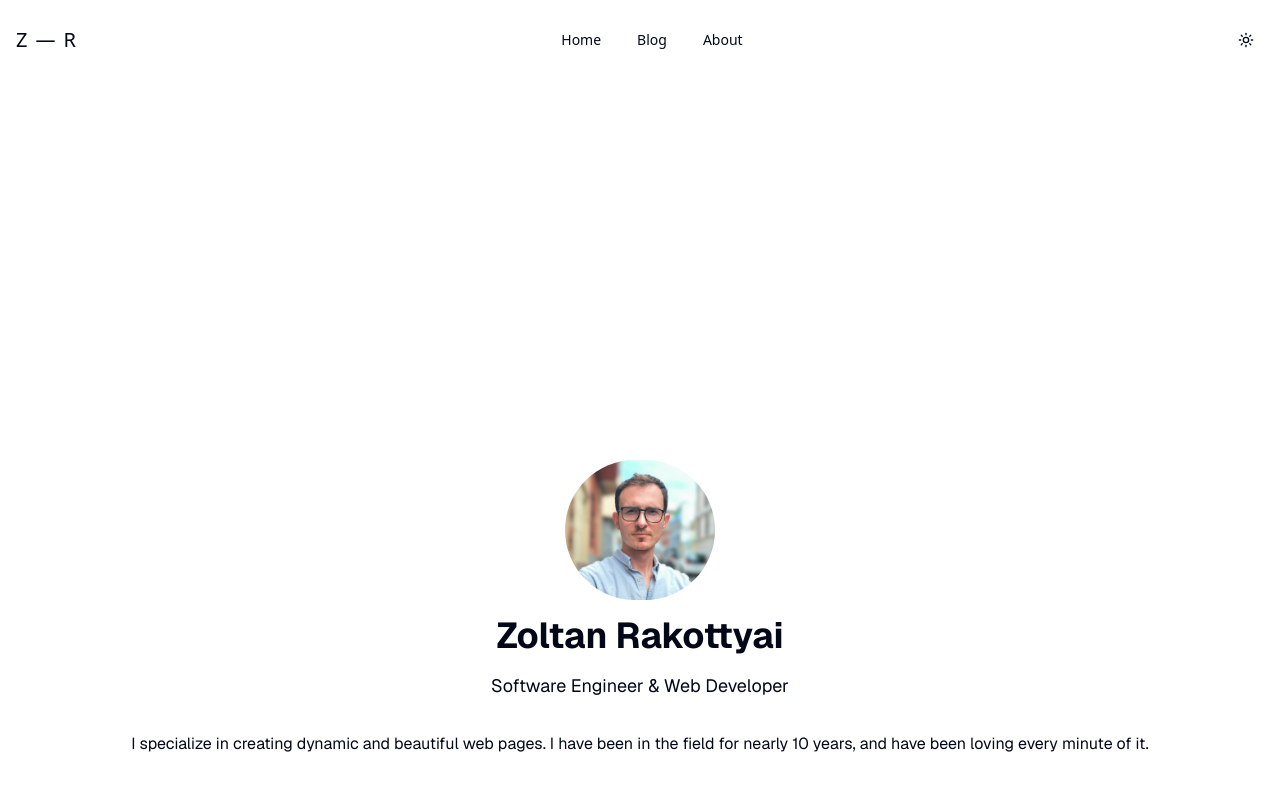
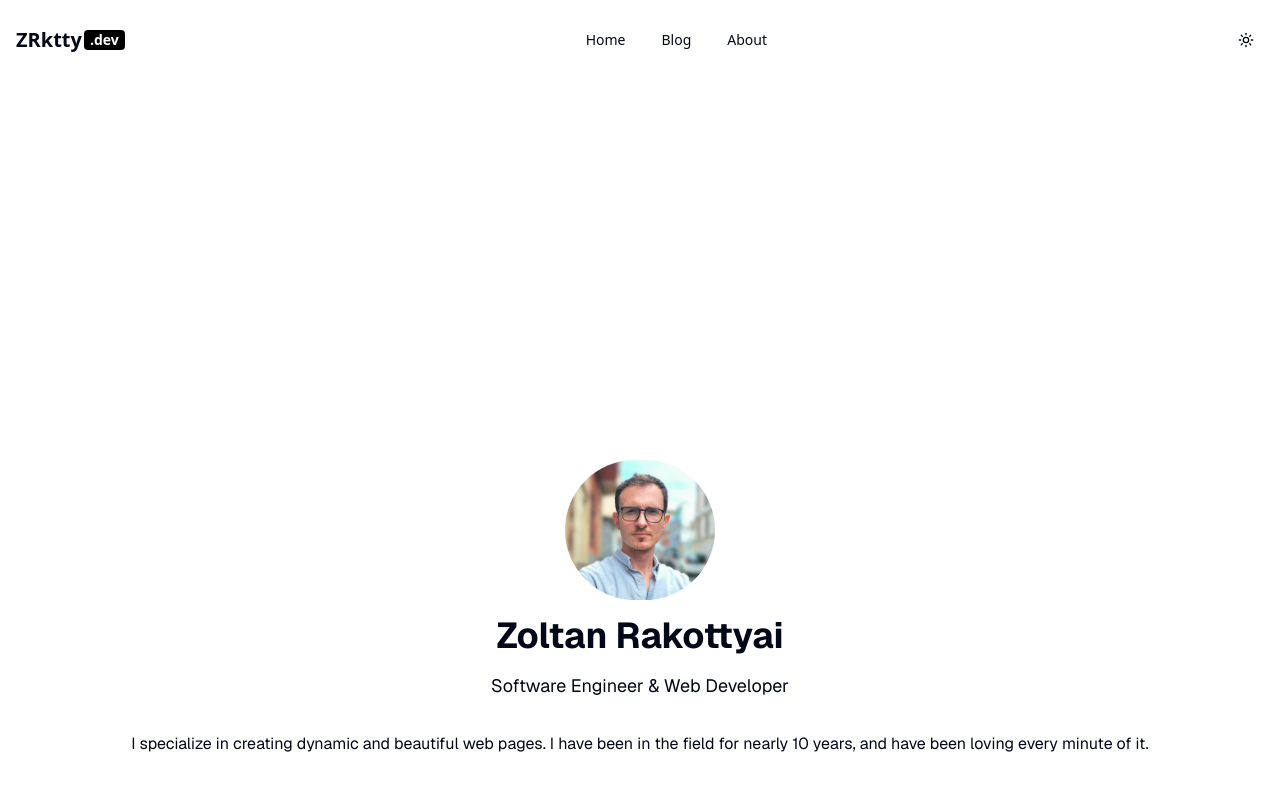
Before and after one commit to ZRktty/zrktty.dev, a Next.js app: page / in a window 1280 px wide. Shown: the top 786 px of the page. Built offline with nearby package versions, Linux system fonts and the light colour scheme.

Commit message:
feat(logo): update logo design and remove hover animations

```diff
--- a/src/components/Logo.tsx
+++ b/src/components/Logo.tsx
@@ -2,11 +2,8 @@
 'use client';
 
 import { motion } from "framer-motion";
-import { useState } from "react";
 
 const Logo = () => {
-  const [isHovered, setIsHovered] = useState(false);
-
   // Initial page load animation
   const containerVariants = {
     hidden: {
@@ -23,92 +20,18 @@ const Logo = () => {
     }
   };
 
-  // Container animation for text sections
-  const textContainerVariants = {
-    collapsed: {
-      width: 0,
-      transition: {
-        duration: 0.5,
-        ease: "easeOut"
-      }
-    },
-    expanded: {
-      width: "auto",
-      transition: {
-        duration: 0.5,
-        ease: "easeInOut"
-      }
-    }
-  };
-
-  // Letter animation
-  const letterVariants = {
-    hidden: {
-      opacity: 0,
-      transition: {
-        duration: 0.3,
-        ease: "easeOut"
-      }
-    },
-    visible: {
-      opacity: 1,
-      transition: {
-        duration: 0.5,
-        ease: "easeInOut"
-      }
-    }
-  };
-
   return (
     <motion.div
       className="relative inline-block cursor-pointer overflow-visible py-2.5 font-medium text-xl"
       variants={containerVariants}
       initial="hidden"
       animate="visible"
-      onHoverStart={() => setIsHovered(true)}
-      onHoverEnd={() => setIsHovered(false)}
     >
       <div className="flex items-center">
-        {/* Z part */}
-        <span>Z</span>
-
-        {/* Rest of the first name */}
-        <motion.div
-          className="overflow-hidden"
-          variants={textContainerVariants}
-          initial="collapsed"
-          animate={isHovered ? "expanded" : "collapsed"}
-        >
-          <motion.div
-            className="inline-flex whitespace-nowrap"
-            variants={letterVariants}
-            initial="hidden"
-            animate={isHovered ? "visible" : "hidden"}
-          >
-            oltan
-          </motion.div>
-        </motion.div>
-
-        {/* Static middle dash */}
-        <span className="mx-2">—</span>
-
-        {/* R and rest of last name */}
-        <span>R</span>
-        <motion.div
-          className="overflow-hidden"
-          variants={textContainerVariants}
-          initial="collapsed"
-          animate={isHovered ? "expanded" : "collapsed"}
-        >
-          <motion.div
-            className="inline-flex whitespace-nowrap"
-            variants={letterVariants}
-            initial="hidden"
-            animate={isHovered ? "visible" : "hidden"}
-          >
-            akottyai
-          </motion.div>
-        </motion.div>
+        <span className="font-semibold">ZRktty</span>
+        <div className="ml-0.5 bg-black text-white px-1.5 rounded text-sm font-bold dark:bg-white dark:text-black">
+          .dev
+        </div>
       </div>
     </motion.div>
   );
```
